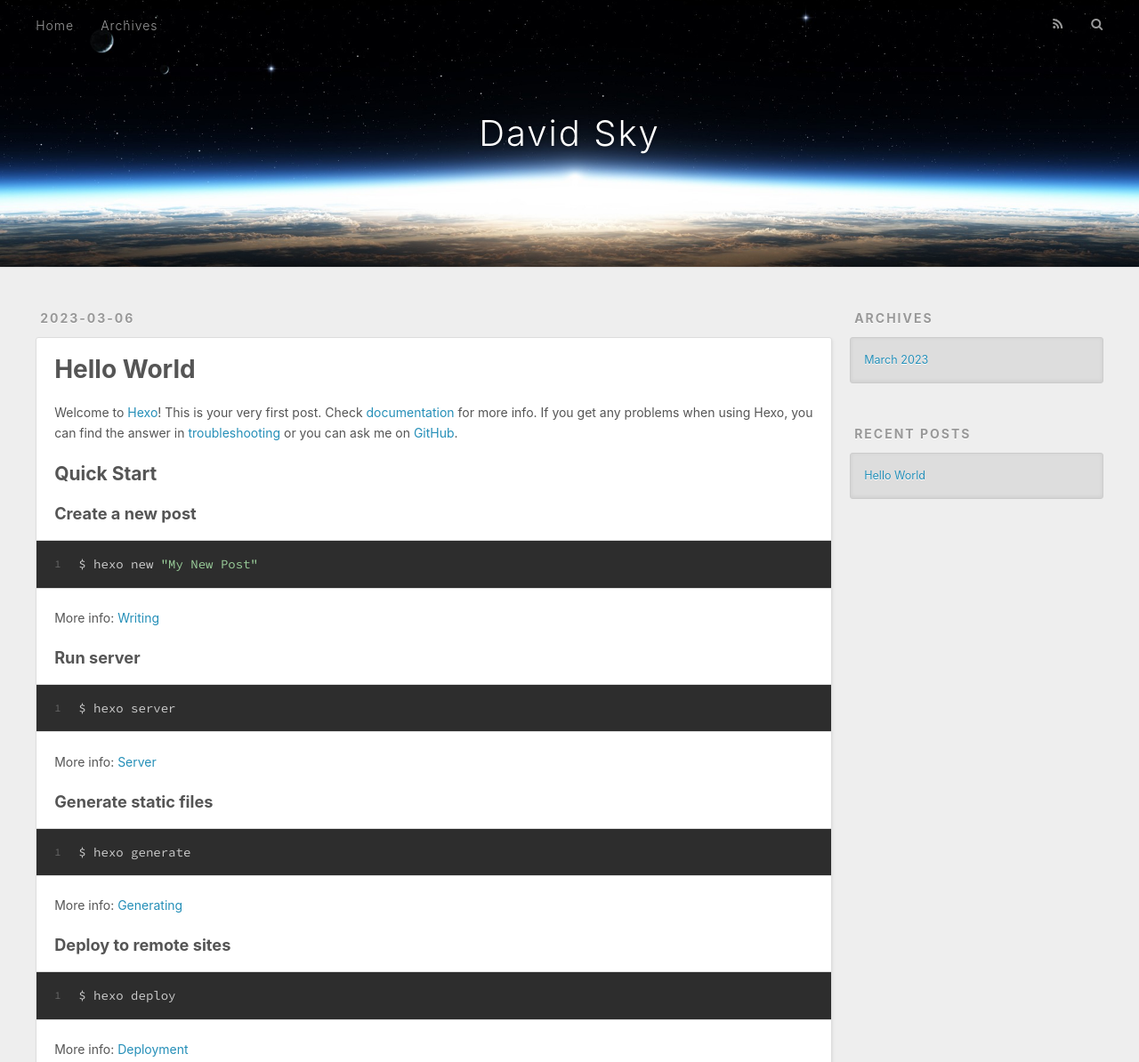
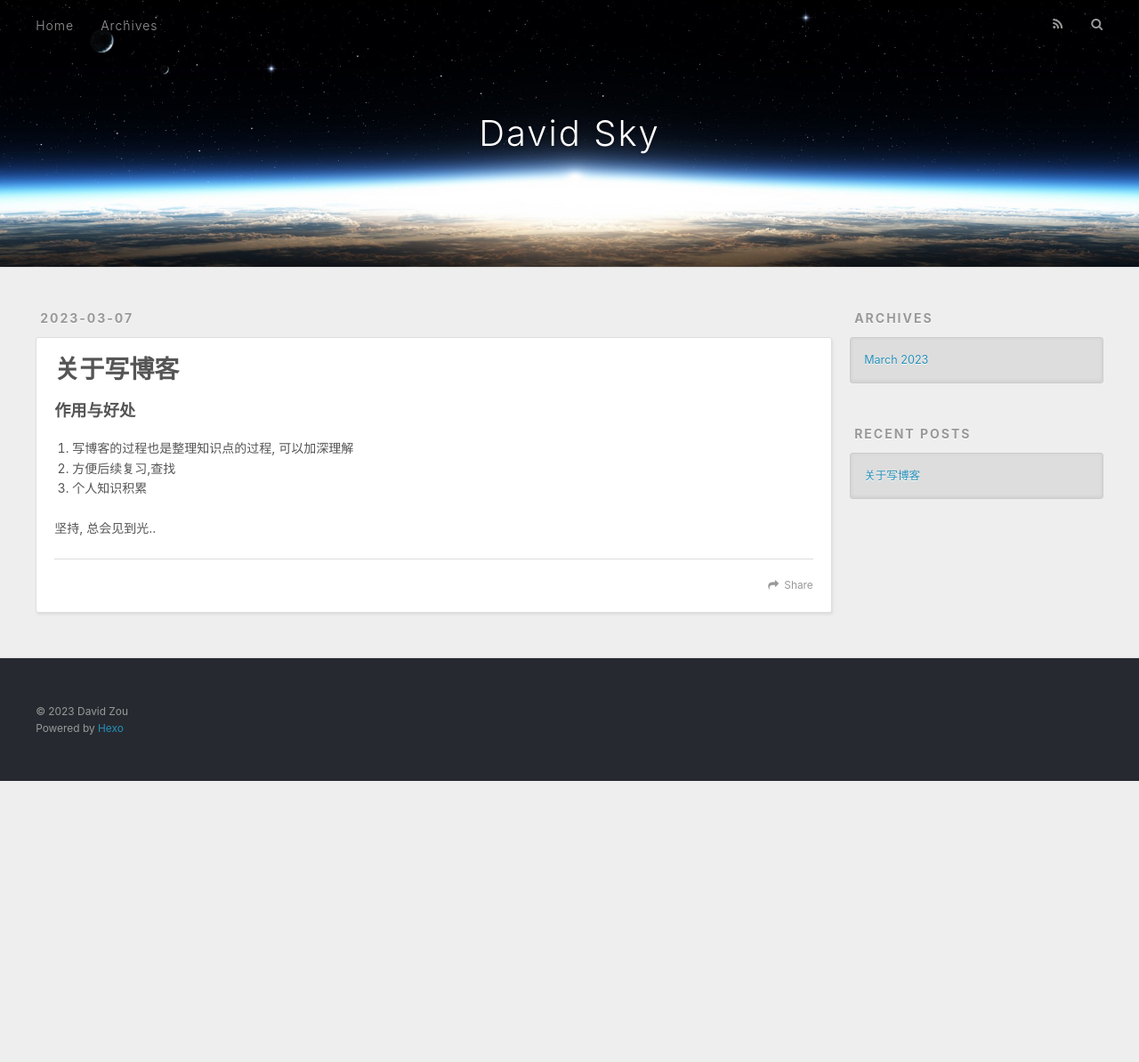
Before and after one commit to zywsky/davidzou.github.io, a plain HTML site: page 2023/03/07/hello-world/index.html in a window 1280 px wide. Shown: the top 1194 px of the page at 89% size. After the commit the page ends 878 px from the top, so only its background shows below. Drawn offline with nearby package versions, Linux system fonts and the light colour scheme.

Commit message:
Site updated: 2023-03-07 01:39:16

```diff
--- a/2023/03/06/hello-world/index.html
+++ b/2023/03/07/hello-world/index.html
@@ -5,17 +5,17 @@
 
 
 
-  <title>Hello World | David Sky</title>
+  <title>关于写博客 | David Sky</title>
   <meta name="viewport" content="width=device-width, initial-scale=1, maximum-scale=1">
-  <meta name="description" content="Welcome to Hexo! This is your very first post. Check documentation for more info. If you get any problems when using Hexo, you can find the answer in troubleshooting or you can ask me on GitHub. Quick">
+  <meta name="description" content="作用与好处 写博客的过程也是整理知识点的过程, 可以加深理解 方便后续复习,查找 个人知识积累  坚持, 总会见到光..">
 <meta property="og:type" content="article">
-<meta property="og:title" content="Hello World">
-<meta property="og:url" content="https://zywsky.github.io/davidzou.github.io/2023/03/06/hello-world/index.html">
+<meta property="og:title" content="关于写博客">
+<meta property="og:url" content="https://zywsky.github.io/davidzou.github.io/2023/03/07/hello-world/index.html">
 <meta property="og:site_name" content="David Sky">
-<meta property="og:description" content="Welcome to Hexo! This is your very first post. Check documentation for more info. If you get any problems when using Hexo, you can find the answer in troubleshooting or you can ask me on GitHub. Quick">
+<meta property="og:description" content="作用与好处 写博客的过程也是整理知识点的过程, 可以加深理解 方便后续复习,查找 个人知识积累  坚持, 总会见到光..">
 <meta property="og:locale" content="en_US">
-<meta property="article:published_time" content="2023-03-06T15:57:10.017Z">
-<meta property="article:modified_time" content="2023-03-06T15:54:14.854Z">
+<meta property="article:published_time" content="2023-03-06T16:09:17.457Z">
+<meta property="article:modified_time" content="2023-03-06T17:38:45.706Z">
 <meta property="article:author" content="David Zou">
 <meta name="twitter:card" content="summary">
 
@@ -68,8 +68,8 @@
       <div class="outer">
         <section id="main"><article id="post-hello-world" class="article article-type-post" itemscope itemprop="blogPost">
   <div class="article-meta">
-    <a href="/davidzou.github.io/2023/03/06/hello-world/" class="article-date">
-  <time datetime="2023-03-06T15:57:10.017Z" itemprop="datePublished">2023-03-06</time>
+    <a href="/davidzou.github.io/2023/03/07/hello-world/" class="article-date">
+  <time datetime="2023-03-06T16:09:17.457Z" itemprop="datePublished">2023-03-07</time>
 </a>
 
   </div>
@@ -80,7 +80,7 @@
 
 
     <h1 class="article-title" itemprop="name">
-      Hello World
+      关于写博客
     </h1>
 
 
@@ -88,24 +88,17 @@
 
     <div class="article-entry" itemprop="articleBody">
 
-        <p>Welcome to <a target="_blank" rel="noopener" href="https://hexo.io/">Hexo</a>! This is your very first post. Check <a target="_blank" rel="noopener" href="https://hexo.io/docs/">documentation</a> for more info. If you get any problems when using Hexo, you can find the answer in <a target="_blank" rel="noopener" href="https://hexo.io/docs/troubleshooting.html">troubleshooting</a> or you can ask me on <a target="_blank" rel="noopener" href="https://github.com/hexojs/hexo/issues">GitHub</a>.</p>
-<h2 id="Quick-Start"><a href="#Quick-Start" class="headerlink" title="Quick Start"></a>Quick Start</h2><h3 id="Create-a-new-post"><a href="#Create-a-new-post" class="headerlink" title="Create a new post"></a>Create a new post</h3><figure class="highlight bash"><table><tr><td class="gutter"><pre><span class="line">1</span><br></pre></td><td class="code"><pre><span class="line">$ hexo new <span class="string">&quot;My New Post&quot;</span></span><br></pre></td></tr></table></figure>
-
-<p>More info: <a target="_blank" rel="noopener" href="https://hexo.io/docs/writing.html">Writing</a></p>
-<h3 id="Run-server"><a href="#Run-server" class="headerlink" title="Run server"></a>Run server</h3><figure class="highlight bash"><table><tr><td class="gutter"><pre><span class="line">1</span><br></pre></td><td class="code"><pre><span class="line">$ hexo server</span><br></pre></td></tr></table></figure>
-
-<p>More info: <a target="_blank" rel="noopener" href="https://hexo.io/docs/server.html">Server</a></p>
-<h3 id="Generate-static-files"><a href="#Generate-static-files" class="headerlink" title="Generate static files"></a>Generate static files</h3><figure class="highlight bash"><table><tr><td class="gutter"><pre><span class="line">1</span><br></pre></td><td class="code"><pre><span class="line">$ hexo generate</span><br></pre></td></tr></table></figure>
-
-<p>More info: <a target="_blank" rel="noopener" href="https://hexo.io/docs/generating.html">Generating</a></p>
-<h3 id="Deploy-to-remote-sites"><a href="#Deploy-to-remote-sites" class="headerlink" title="Deploy to remote sites"></a>Deploy to remote sites</h3><figure class="highlight bash"><table><tr><td class="gutter"><pre><span class="line">1</span><br></pre></td><td class="code"><pre><span class="line">$ hexo deploy</span><br></pre></td></tr></table></figure>
-
-<p>More info: <a target="_blank" rel="noopener" href="https://hexo.io/docs/one-command-deployment.html">Deployment</a></p>
+        <h3 id="作用与好处"><a href="#作用与好处" class="headerlink" title="作用与好处"></a>作用与好处</h3><ol>
+<li>写博客的过程也是整理知识点的过程, 可以加深理解</li>
+<li>方便后续复习,查找</li>
+<li>个人知识积累</li>
+</ol>
+<p>坚持, 总会见到光..</p>
 
 
     </div>
     <footer class="article-footer">
-      <a data-url="https://zywsky.github.io/davidzou.github.io/2023/03/06/hello-world/" data-id="clex0dstx0000gsu29zaog3vp" class="article-share-link">Share</a>
+      <a data-url="https://zywsky.github.io/davidzou.github.io/2023/03/07/hello-world/" data-id="clex0dstx0000gsu29zaog3vp" class="article-share-link">Share</a>
 
 
     </footer>
@@ -144,7 +137,7 @@
       <ul>
 
           <li>
-            <a href="/davidzou.github.io/2023/03/06/hello-world/">Hello World</a>
+            <a href="/davidzou.github.io/2023/03/07/hello-world/">关于写博客</a>
           </li>
 
       </ul>
```
Also changed, not shown: archives/2023/03/index.html (+4 -4 lines), archives/2023/index.html (+4 -4 lines), archives/index.html (+4 -4 lines), index.html (+11 -18 lines).
